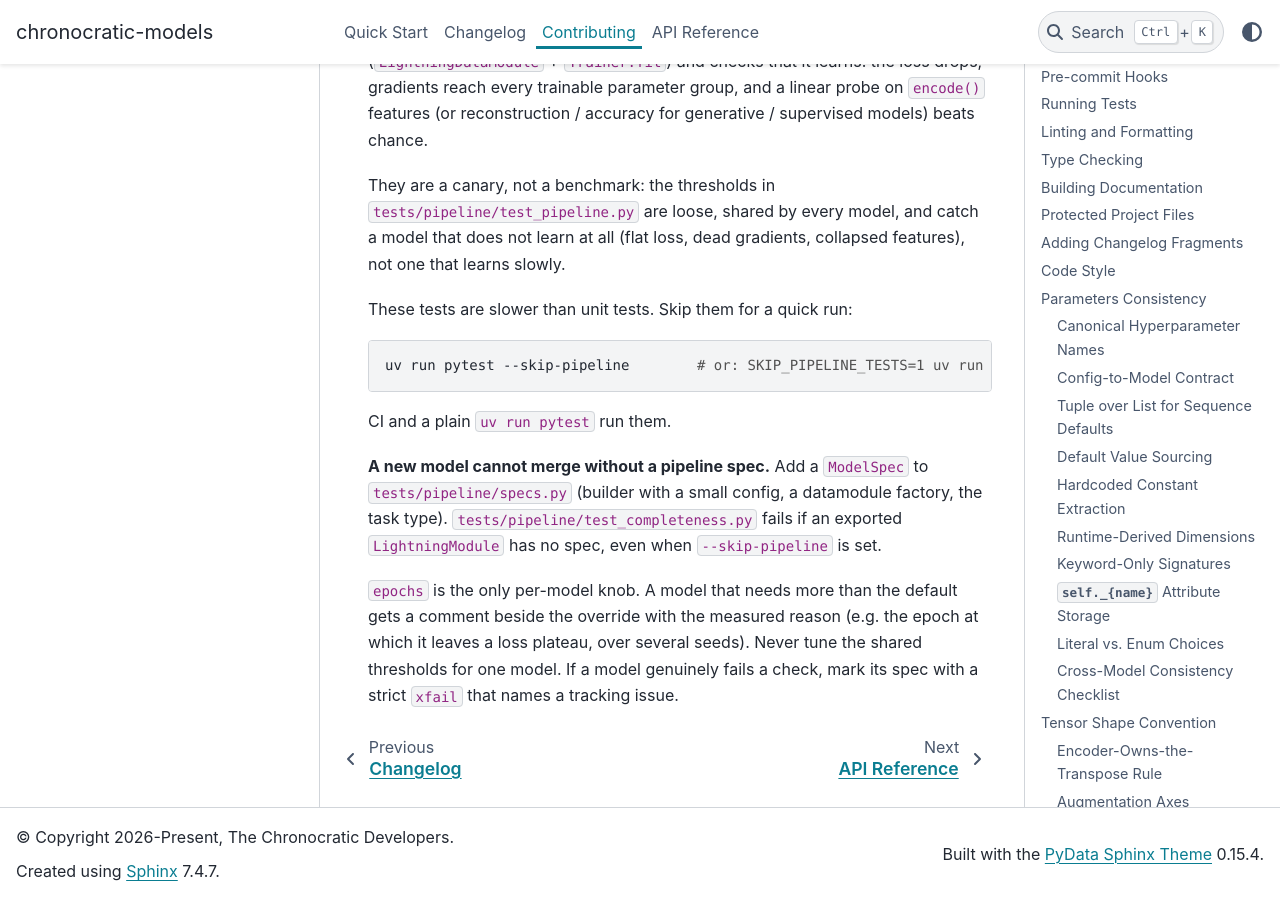
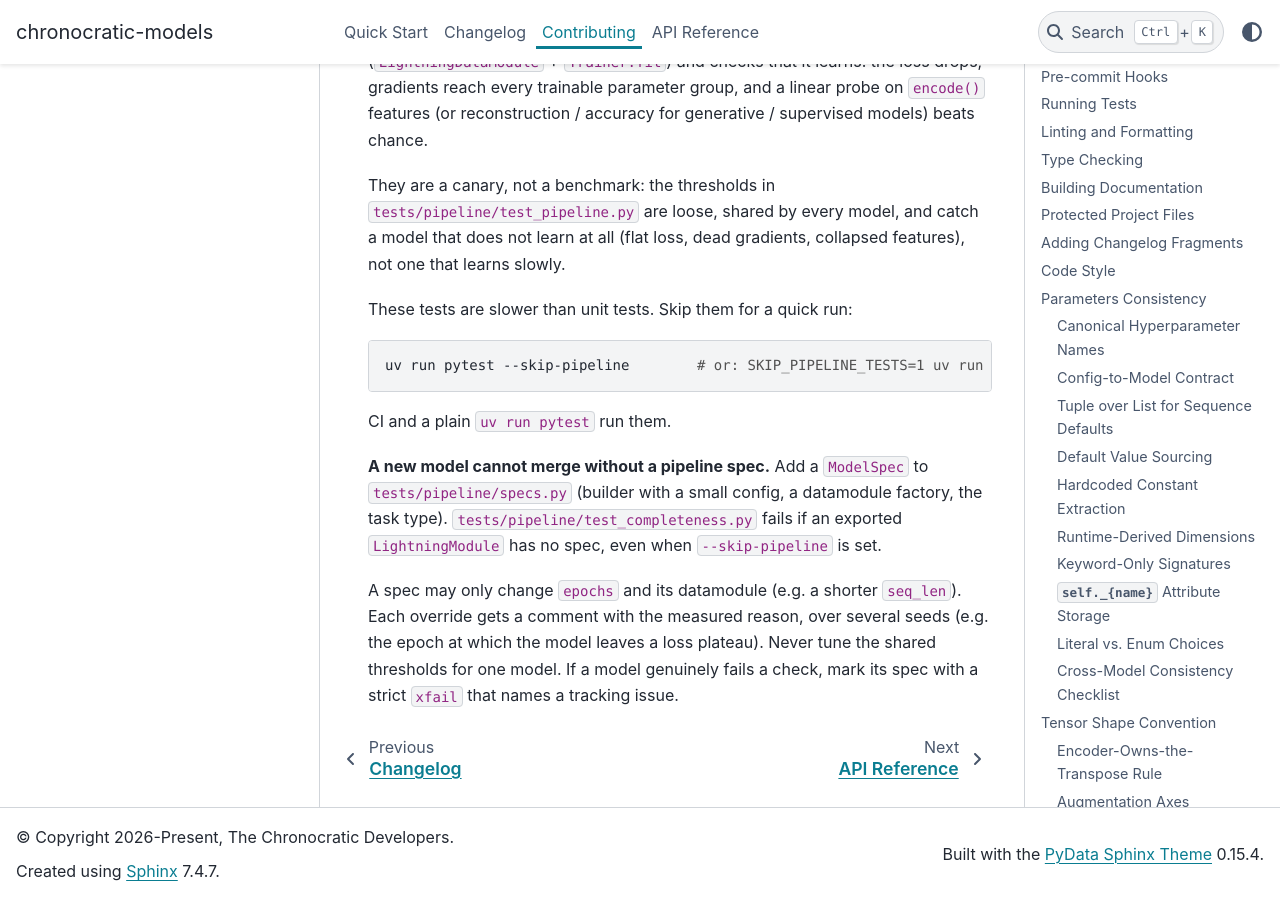
Before and after one commit to chronocratic/chronocratic-models, a Sphinx documentation site: the page built from docs/contributing.md, in a window 1280 px wide and 900 px high, scrolled down 25995 px. Built offline with Sphinx 7.4.7 and the PyData theme 0.15.4, drawn with Linux system fonts in a browser that asks for light colours; the version number could not be read and is left out.

Commit message:
test(pipeline): train recurrent_ae and timenet on seq_len=16 (#91)
At seq_len=64 both models sit on a predict-the-mean plateau for a
seed/BLAS-dependent number of epochs, so they flaked on ubuntu CI even
at 60 epochs. At seq_len=16 they clear the canary on 8/8 seeds at the
default 10 epochs (loss ratio <= 0.21, reconstruction <= 0.13 x the
mean baseline), so the 60-epoch overrides are dropped. Models are
unchanged; the plateau's cause is tracked separately.

Specs may now override their datamodule as well as epochs; thresholds
stay shared.

Co-Authored-By: Claude Opus 5.5 <noreply@anthropic.com>

```diff
--- a/docs/contributing.md
+++ b/docs/contributing.md
@@ -732,8 +732,8 @@ CI and a plain `uv run pytest` run them.
 the task type). `tests/pipeline/test_completeness.py` fails if an exported
 `LightningModule` has no spec, even when `--skip-pipeline` is set.
 
-`epochs` is the only per-model knob. A model that needs more than the default
-gets a comment beside the override with the measured reason (e.g. the epoch at
-which it leaves a loss plateau, over several seeds). Never tune the shared
+A spec may only change `epochs` and its datamodule (e.g. a shorter
+`seq_len`). Each override gets a comment with the measured reason, over several
+seeds (e.g. the epoch at which the model leaves a loss plateau). Never tune the shared
 thresholds for one model. If a model genuinely fails a check, mark its spec with
 a strict `xfail` that names a tracking issue.
```
Also changed, not shown: 1 other file.
